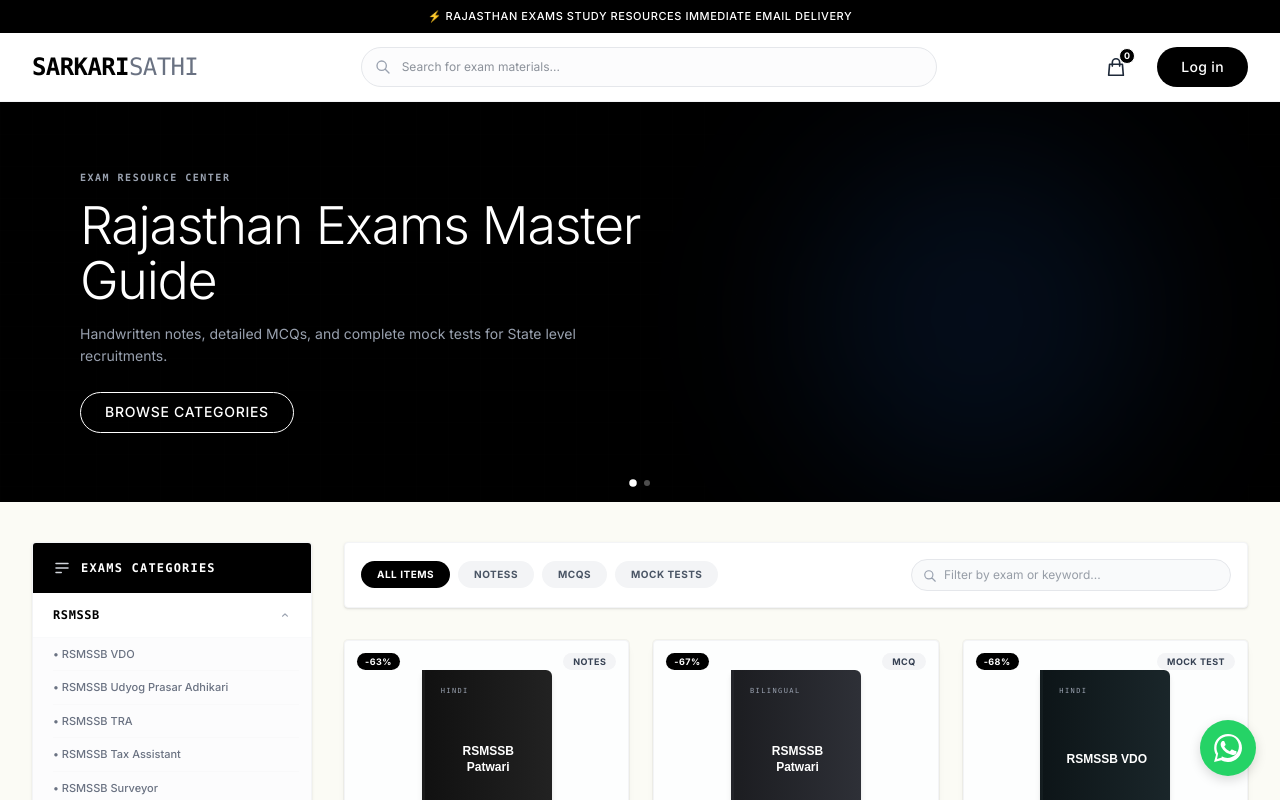
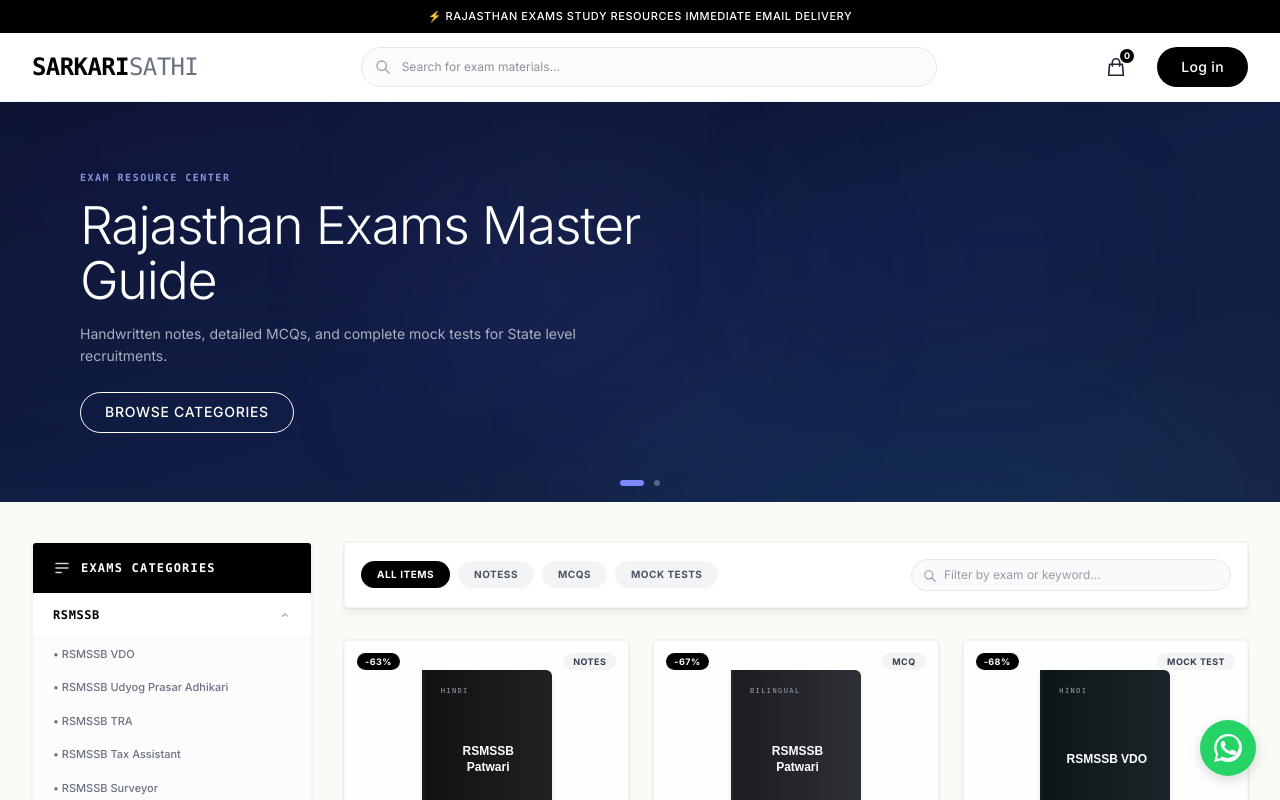
Before and after one commit to harimohan7877/sarkari-sathi, a Next.js app: page / in a window 1280 px wide. Shown: the top 800 px of the page. Built offline with nearby package versions, Linux system fonts and the light colour scheme.

Commit message:
Enrich HeroSlider with deep navy/indigo gradient, glows, and orbs; add micro-animations to ProductCard and filter buttons

```diff
--- a/app/globals.css
+++ b/app/globals.css
@@ -141,6 +141,39 @@
   border-bottom: 1px solid var(--hairline-light);
 }
 
+/* ===== Hero & Micro-Animations ===== */
+@keyframes hero-fade-in {
+  0% { opacity: 0; transform: translateY(20px); }
+  100% { opacity: 1; transform: translateY(0); }
+}
+.animate-hero-fade-in {
+  animation: hero-fade-in 0.7s cubic-bezier(0.16, 1, 0.3, 1) forwards;
+}
+
+.animate-hero-fade-in-delayed {
+  animation: hero-fade-in 0.7s cubic-bezier(0.16, 1, 0.3, 1) 0.15s forwards;
+  opacity: 0;
+}
+
+.animate-hero-fade-in-delayed-2 {
+  animation: hero-fade-in 0.7s cubic-bezier(0.16, 1, 0.3, 1) 0.3s forwards;
+  opacity: 0;
+}
+
+@keyframes card-lift {
+  0% { transform: translateY(0); box-shadow: var(--shadow-halo); }
+  100% { transform: translateY(-6px); box-shadow: var(--shadow-premium); }
+}
+
+.card-micro:hover {
+  transform: translateY(-4px);
+  box-shadow: var(--shadow-premium);
+}
+
+.card-micro {
+  transition: transform 0.35s cubic-bezier(0.16, 1, 0.3, 1), box-shadow 0.35s ease;
+}
+
 /* WhatsApp Float Button */
 .whatsapp-float {
   position: fixed;
--- a/app/page.tsx
+++ b/app/page.tsx
@@ -67,18 +67,18 @@
 
           {/* Right Column: Products List with Search/Filters */}
           <div className="flex-1">
-            {/* Search & Filter Header - Shopify Minimalist Style */}
-            <div className="bg-white p-4 border border-gray-100 rounded-sm shadow-sm flex flex-col md:flex-row md:items-center justify-between gap-4 mb-8">
+            {/* Search & Filter Header */}
+            <div className="bg-white p-4 border border-gray-100 rounded-sm shadow-halo flex flex-col md:flex-row md:items-center justify-between gap-4 mb-8">
               {/* Filter Tabs */}
               <div className="flex items-center gap-2 overflow-x-auto scrollbar-none pb-1 md:pb-0">
                 {["All", "Notes", "MCQ", "Mock Test"].map((type) => (
                   <button
                     key={type}
                     onClick={() => setSelectedType(type)}
-                    className={`px-4 py-1.5 rounded-full text-[10px] font-bold uppercase tracking-wider transition-colors whitespace-nowrap ${
+                    className={`px-4 py-1.5 rounded-full text-[10px] font-bold uppercase tracking-wider transition-all duration-200 whitespace-nowrap ${
                       selectedType === type
-                        ? "bg-black text-white"
-                        : "bg-gray-100 text-gray-600 hover:bg-gray-200"
+                        ? "bg-black text-white shadow-sm"
+                        : "bg-gray-100 text-gray-600 hover:bg-gray-200 hover:scale-[1.02] active:scale-[0.98]"
                     }`}
                   >
                     {type === "All" ? "All items" : type === "MCQ" ? "MCQs" : `${type}s`}
@@ -119,7 +119,7 @@
                 ))}
               </div>
             ) : (
-              <div className="bg-white border border-gray-100 text-center py-20 px-4 rounded-sm shadow-sm">
+              <div className="bg-white border border-gray-100 text-center py-20 px-4 rounded-sm shadow-halo">
                 <span className="text-4xl block mb-4">🔍</span>
                 <h3 className="text-sm font-bold text-gray-800 mb-1">No products found</h3>
                 <p className="text-xs text-gray-500 max-w-xs mx-auto">
--- a/components/HeroSlider.tsx
+++ b/components/HeroSlider.tsx
@@ -30,41 +30,50 @@
   }, [slides.length]);
 
   return (
-    <div className="w-full bg-black relative group overflow-hidden">
-      {/* Container */}
+    <div className="w-full bg-gradient-to-br from-[#0a1128] via-[#111d44] to-[#162447] relative group overflow-hidden">
+      {/* Ambient glowing blobs for depth */}
+      <div className="absolute inset-0 overflow-hidden pointer-events-none">
+        <div className="absolute -top-[15%] -left-[10%] w-[55%] h-[55%] rounded-full bg-[#4f46e5]/10 blur-[120px]" />
+        <div className="absolute -bottom-[25%] right-[5%] w-[45%] h-[45%] rounded-full bg-[#0ea5e9]/10 blur-[100px]" />
+        <div className="absolute top-[25%] right-[15%] w-[25%] h-[25%] rounded-full bg-[#6366f1]/8 blur-[80px]" />
+      </div>
+
       <div className="max-w-[1400px] mx-auto relative">
         <div
-          className="flex transition-transform duration-500 ease-in-out h-[220px] sm:h-[300px] md:h-[360px] lg:h-[400px]"
+          className="flex transition-transform duration-700 ease-out h-[220px] sm:h-[300px] md:h-[360px] lg:h-[400px]"
           style={{ transform: `translateX(-${currentSlide * 100}%)` }}
         >
-          {slides.map((slide) => (
+          {slides.map((slide, index) => (
             <div
               key={slide.id}
-              className="w-full h-full flex-shrink-0 bg-black relative px-6 sm:px-12 md:px-20 flex flex-col justify-center text-left text-white"
+              className="w-full h-full flex-shrink-0 relative px-6 sm:px-12 md:px-20 flex flex-col justify-center text-left text-white"
             >
-              {/* Subtle design grid pattern and soft circular glow for contrast */}
-              <div className="absolute right-0 top-0 w-full h-full opacity-10 bg-[linear-gradient(rgba(255,255,255,0.05)_1px,transparent_1px),linear-gradient(90deg,rgba(255,255,255,0.05)_1px,transparent_1px)] bg-[size:32px_32px] pointer-events-none"></div>
-              <div className="absolute right-[10%] top-[10%] w-[350px] h-[350px] rounded-full bg-blue-500/10 blur-[80px] pointer-events-none"></div>
+              {/* Subtle grid overlay */}
+              <div className="absolute right-0 top-0 w-full h-full opacity-[0.06] bg-[linear-gradient(rgba(255,255,255,0.06)_1px,transparent_1px),linear-gradient(90deg,rgba(255,255,255,0.06)_1px,transparent_1px)] bg-[size:40px_40px] pointer-events-none" />
 
-              {/* Banner Content - Neue Haas Grotesk inspired thin typography */}
+              {/* Per-slide decorative glow orbs */}
+              {index % 2 === 0 && (
+                <div className="absolute left-[35%] top-[10%] w-[300px] h-[300px] rounded-full bg-[#818cf8]/8 blur-[110px] pointer-events-none" />
+              )}
+              {index % 2 !== 0 && (
+                <div className="absolute right-[15%] bottom-[5%] w-[280px] h-[280px] rounded-full bg-[#38bdf8]/8 blur-[100px] pointer-events-none" />
+              )}
+
+              {/* Banner Content */}
               <div className="max-w-[700px] z-10 flex flex-col items-start gap-2.5 sm:gap-3.5">
-                {/* Eyebrow */}
-                <span className="text-[10px] text-gray-400 font-semibold tracking-[0.15em] uppercase font-mono">
+                <span className="text-[10px] text-indigo-300/80 font-semibold tracking-[0.15em] uppercase font-mono animate-hero-fade-in">
                   {slide.badge}
                 </span>
 
-                {/* Main Heading (weight 300 equivalent for display, tight tracking) */}
-                <h1 className="text-2xl sm:text-4xl md:text-5xl lg:text-[52px] font-light tracking-tight leading-[1.05] text-white">
+                <h1 className="text-2xl sm:text-4xl md:text-5xl lg:text-[52px] font-light tracking-tight leading-[1.05] text-white animate-hero-fade-in-delayed">
                   {slide.title}
                 </h1>
 
-                {/* Subtitle */}
-                <p className="text-[11px] sm:text-xs md:text-sm text-gray-400 font-normal leading-relaxed max-w-[550px]">
+                <p className="text-[11px] sm:text-xs md:text-sm text-gray-300/80 font-normal leading-relaxed max-w-[550px] animate-hero-fade-in-delayed-2">
                   {slide.subtitle}
                 </p>
 
-                {/* Shopify outline pill CTA */}
-                <button className="button-outline-on-dark mt-2.5 text-xs tracking-wider uppercase font-medium">
+                <button className="button-outline-on-dark mt-2.5 text-xs tracking-wider uppercase font-medium hover:scale-[1.03] active:scale-[0.97] transition-transform duration-150">
                   {slide.cta}
                 </button>
               </div>
@@ -72,34 +81,36 @@
           ))}
         </div>
 
-        {/* Navigation Dots */}
-        <div className="absolute bottom-4 left-0 right-0 flex justify-center gap-2 z-20">
+        {/* Navigation Dots — pill shape for active */}
+        <div className="absolute bottom-4 left-0 right-0 flex justify-center gap-2.5 z-20">
           {slides.map((_, idx) => (
             <button
               key={idx}
               onClick={() => setCurrentSlide(idx)}
-              className={`w-1.5 h-1.5 rounded-full transition-all ${
-                currentSlide === idx ? "bg-white scale-125" : "bg-white/30"
+              className={`rounded-full transition-all duration-300 ${
+                currentSlide === idx
+                  ? "bg-indigo-400 w-6 h-1.5"
+                  : "bg-white/30 w-1.5 h-1.5 hover:bg-white/50"
               }`}
             />
           ))}
         </div>
 
-        {/* Arrows (Visible on hover) */}
+        {/* Arrows — glass-morphism */}
         <button
           onClick={() => setCurrentSlide((prev) => (prev - 1 + slides.length) % slides.length)}
-          className="absolute left-4 top-1/2 -translate-y-1/2 w-8 h-8 rounded-full border border-white/20 bg-black/40 hover:bg-white hover:text-black text-white flex items-center justify-center opacity-0 group-hover:opacity-100 transition-all duration-200 z-20"
+          className="absolute left-3 sm:left-4 top-1/2 -translate-y-1/2 w-8 h-8 sm:w-10 sm:h-10 rounded-full border border-white/15 bg-white/5 hover:bg-white/15 text-white flex items-center justify-center opacity-0 group-hover:opacity-100 transition-all duration-300 z-20 backdrop-blur-sm"
         >
-          <svg xmlns="http://www.w3.org/2000/svg" className="h-4 w-4" fill="none" viewBox="0 0 24 24" stroke="currentColor">
+          <svg xmlns="http://www.w3.org/2000/svg" className="h-4 w-4 sm:h-5 sm:w-5" fill="none" viewBox="0 0 24 24" stroke="currentColor">
             <path strokeLinecap="round" strokeLinejoin="round" strokeWidth={2.5} d="M15 19l-7-7 7-7" />
           </svg>
         </button>
 
         <button
           onClick={() => setCurrentSlide((prev) => (prev + 1) % slides.length)}
-          className="absolute right-4 top-1/2 -translate-y-1/2 w-8 h-8 rounded-full border border-white/20 bg-black/40 hover:bg-white hover:text-black text-white flex items-center justify-center opacity-0 group-hover:opacity-100 transition-all duration-200 z-20"
+          className="absolute right-3 sm:right-4 top-1/2 -translate-y-1/2 w-8 h-8 sm:w-10 sm:h-10 rounded-full border border-white/15 bg-white/5 hover:bg-white/15 text-white flex items-center justify-center opacity-0 group-hover:opacity-100 transition-all duration-300 z-20 backdrop-blur-sm"
         >
-          <svg xmlns="http://www.w3.org/2000/svg" className="h-4 w-4" fill="none" viewBox="0 0 24 24" stroke="currentColor">
+          <svg xmlns="http://www.w3.org/2000/svg" className="h-4 w-4 sm:h-5 sm:w-5" fill="none" viewBox="0 0 24 24" stroke="currentColor">
             <path strokeLinecap="round" strokeLinejoin="round" strokeWidth={2.5} d="M9 5l7 7-7 7" />
           </svg>
         </button>
```
Also changed, not shown: components/ProductCard.tsx (+7 -13 lines), 1 other file (tests, documents, lock files or other folders).
